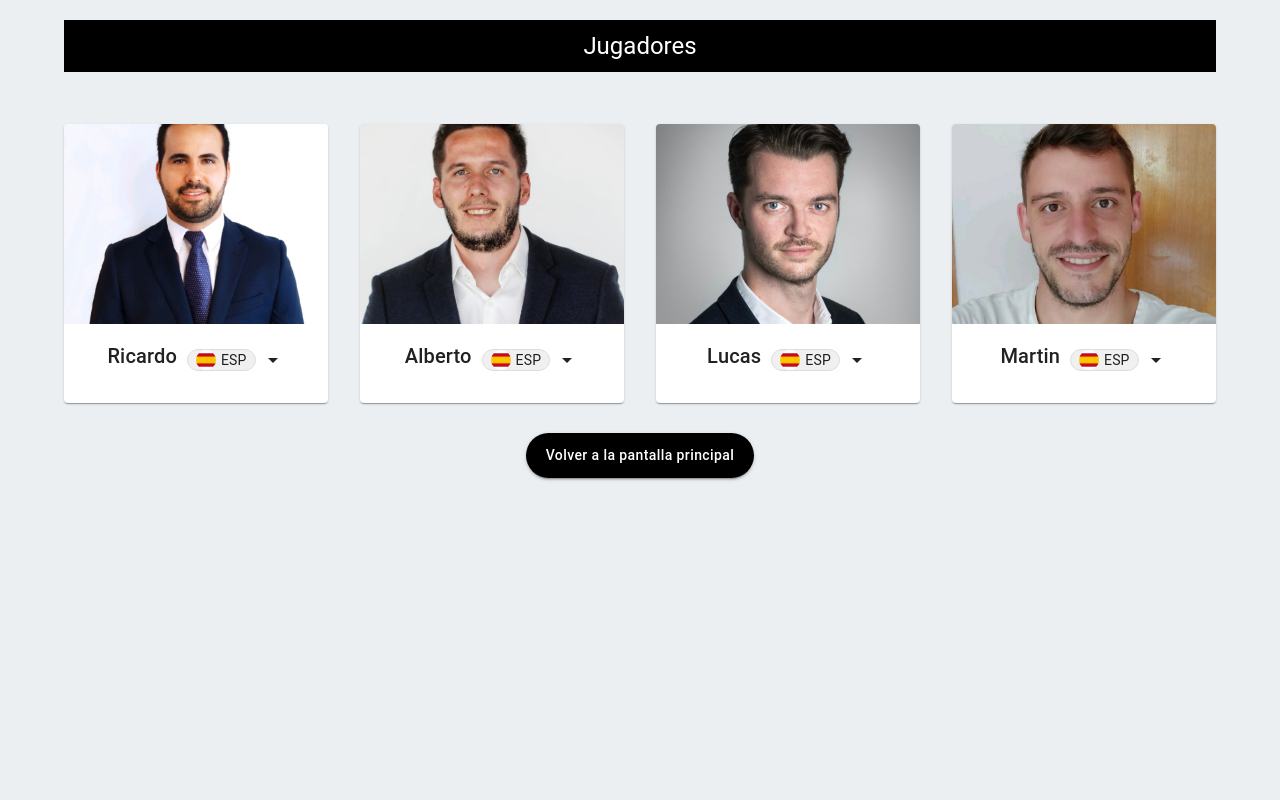
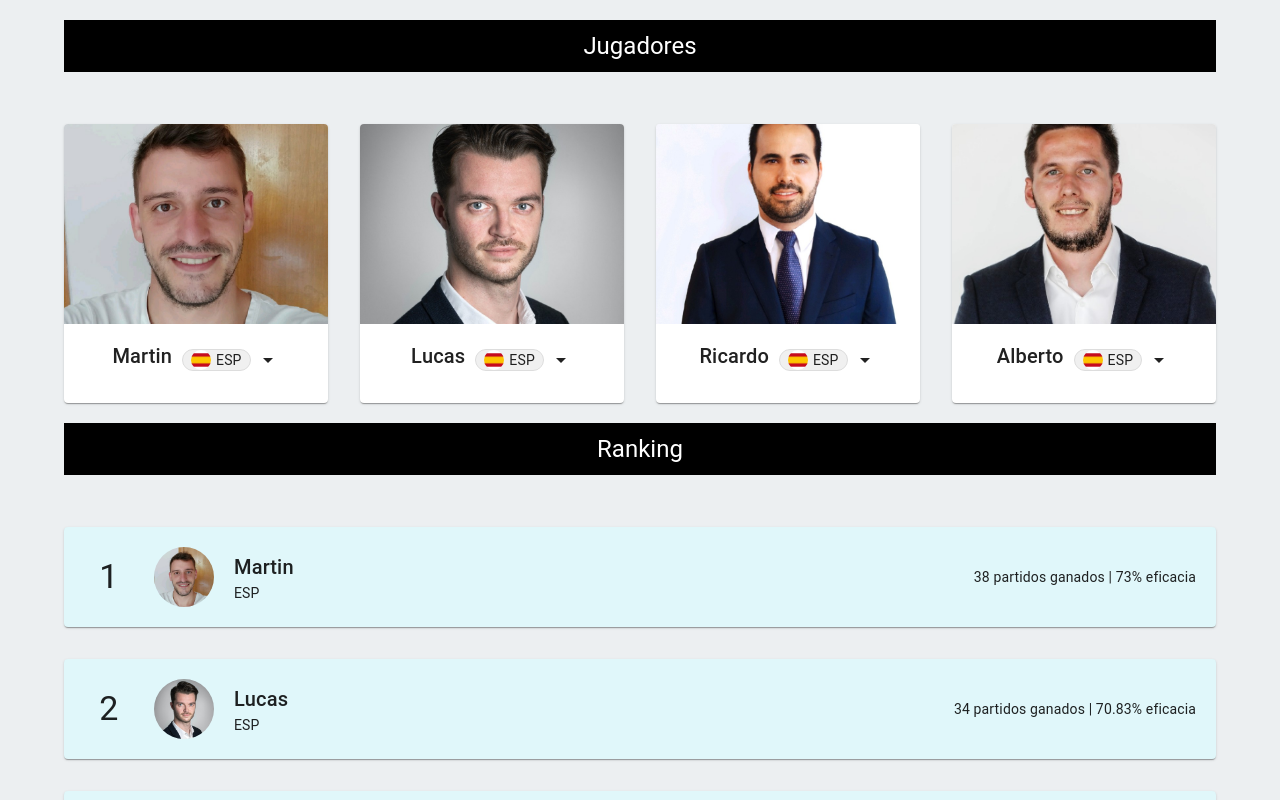
Before and after one commit to albope/padel-app, a React (Create React App) app: page /players in a window 1280 px wide. Shown: the top 800 px of the page. Built offline with nearby package versions, Linux system fonts and the light colour scheme.

Commit message:
Se añade Ranking

```diff
--- a/src/components/Players.js
+++ b/src/components/Players.js
@@ -66,6 +66,17 @@ const players = [
   },
 ];
 
+// Función para calcular el ranking basado en partidos ganados y eficiencia
+const calculateRanking = (players) => {
+  return players.sort((a, b) => {
+    const efficiencyDiff = parseFloat(b.efficiency) - parseFloat(a.efficiency);
+    if (efficiencyDiff !== 0) {
+      return efficiencyDiff;
+    }
+    return b.gamesWon - a.gamesWon;
+  });
+};
+
 const Players = () => {
   const [selectedPlayer, setSelectedPlayer] = useState(null);
   const navigate = useNavigate();
@@ -73,6 +84,8 @@ const Players = () => {
   const handlePlayerClick = (player) => {
     setSelectedPlayer(player === selectedPlayer ? null : player); // Toggle entre mostrar y ocultar detalles
   };
+
+  const rankedPlayers = calculateRanking(players);
 
   return (
     <Container>
@@ -183,6 +196,46 @@ const Players = () => {
         ))}
       </Grid>
 
+      {/* Encabezado de la sección Ranking */}
+      <Box sx={{ backgroundColor: 'black', color: 'white', padding: '10px', textAlign: 'center', marginTop: '20px' }}>
+        <Typography variant="h5">Ranking</Typography>
+      </Box>
+
+      {/* Lista de Ranking */}
+      <Grid container spacing={4} sx={{ marginTop: '20px' }}>
+        {rankedPlayers.map((player, index) => (
+          <Grid item xs={12} key={player.name}>
+            <Card
+              sx={{
+                backgroundColor: '#e0f7fa',
+                display: 'flex',
+                alignItems: 'center',
+                padding: '20px',
+              }}
+            >
+              <Typography variant="h4" sx={{ flex: '0 0 50px', textAlign: 'center', marginRight: '20px' }}>
+                {index + 1}
+              </Typography>
+              <CardMedia
+                component="img"
+                sx={{ width: '60px', height: '60px', borderRadius: '50%', marginRight: '20px' }}
+                image={player.image}
+                alt={player.name}
+              />
+              <Box>
+                <Typography variant="h6">{player.name}</Typography>
+                <Typography variant="body2">{player.country}</Typography>
+              </Box>
+              <Box sx={{ marginLeft: 'auto', textAlign: 'right' }}>
+                <Typography variant="body2">
+                  {player.gamesWon} partidos ganados | {player.efficiency} eficacia
+                </Typography>
+              </Box>
+            </Card>
+          </Grid>
+        ))}
+      </Grid>
+
       {/* Botón para volver a la página principal */}
       <Box sx={{ textAlign: 'center', marginTop: '30px', marginBottom: '20px' }}>
         <Button
```
